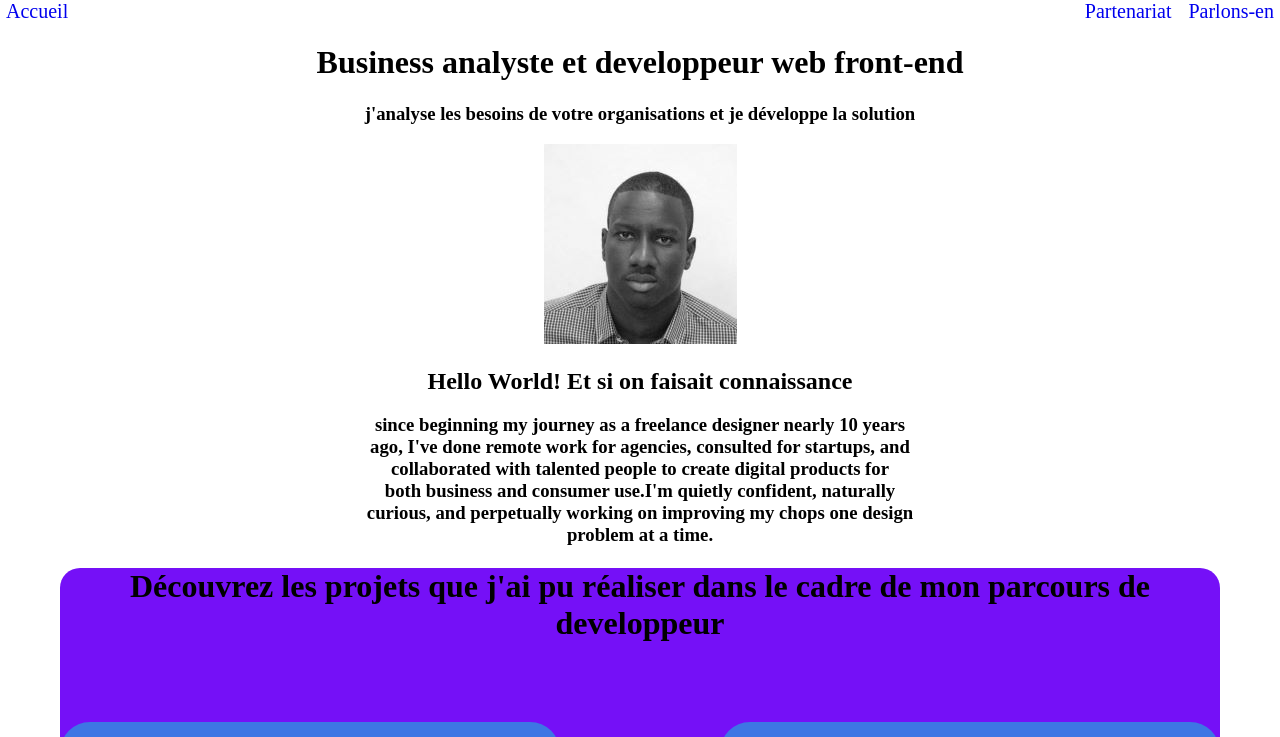
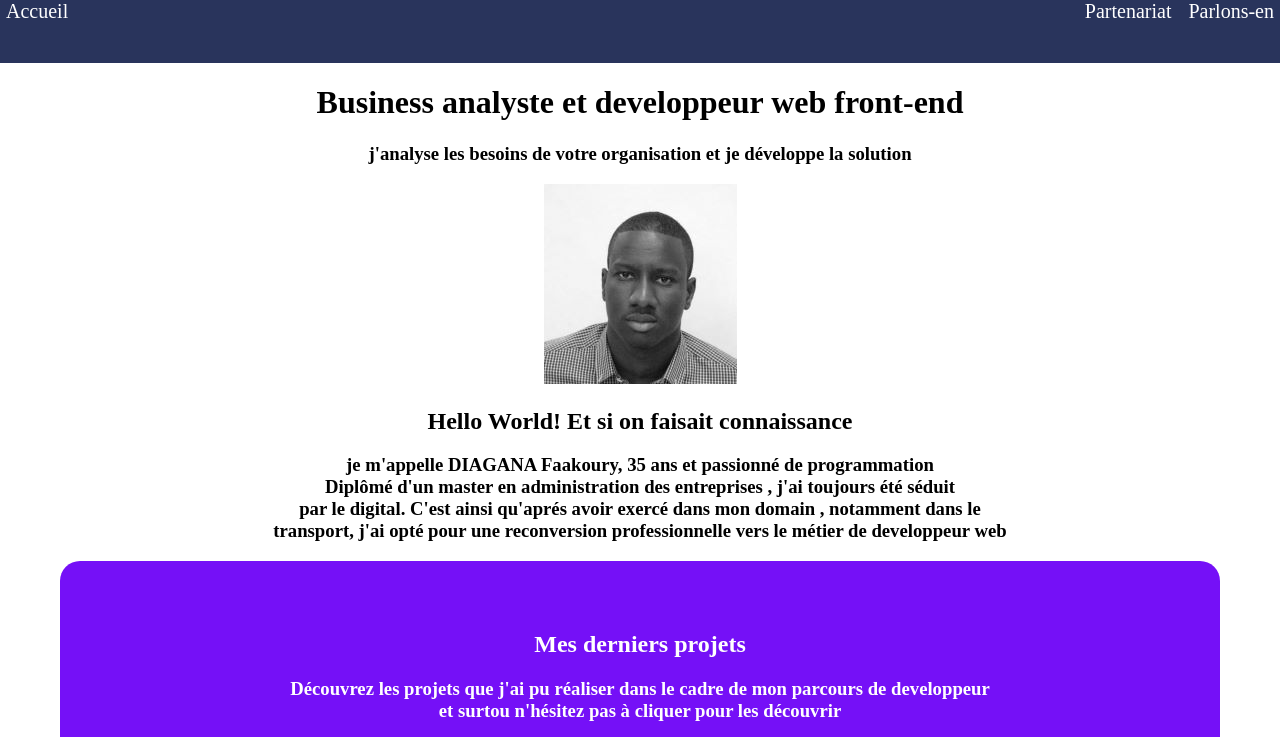
Before and after one commit to Fdiagana/portfolio, a plain HTML site: page index.html in a window 1280 px wide. Shown: the top 737 px of the page. Drawn offline with Linux system fonts and the light colour scheme; a web font is replaced by a local one.

Commit message:
first commit

```diff
--- a/index.html
+++ b/index.html
@@ -33,7 +33,7 @@
                 Business analyste et developpeur web front-end
             </h1>
             <h3>
-                j'analyse les besoins de votre organisations et je développe la solution
+                j'analyse les besoins de votre organisation et je développe la solution
             </h3>
             <p>
                 <img src="images/pp-small.jpg">
@@ -44,18 +44,19 @@
                 Hello World! Et si on faisait connaissance
             </h2>
             <h3>
-                since beginning my journey as a freelance designer nearly 10 years<br> ago,
-                I've done remote work for agencies, consulted for startups, and <br>
-                collaborated with talented people to create digital products for<br>
-                both business and consumer use.I'm quietly confident, naturally <br>
-                curious, and perpetually working on improving my chops one design<br>
-                problem at a time.
+                je m'appelle DIAGANA Faakoury, 35 ans et passionné de programmation <br>
+                Diplômé d'un master en administration des entreprises , j'ai toujours été séduit<br>
+                par le digital. C'est ainsi qu'aprés avoir exercé dans mon domain , notamment dans le <br>
+                transport, j'ai opté pour une reconversion professionnelle vers le métier de developpeur web<br>
+
             </h3>
         </div>
         <main>
-            <h1>
-                Découvrez les projets que j'ai pu réaliser dans le cadre de mon parcours de developpeur
-            </h1>
+            <h2 class="project"> Mes derniers projets</h2>
+            <h3 class="project">
+                Découvrez les projets que j'ai pu réaliser dans le cadre de mon parcours de developpeur <br>
+                et surtou n'hésitez pas à cliquer pour les découvrir
+            </h3>
             <div class="main-box-1">
                 <div class="main-box-1-resa">
                     <div>
--- a/style.css
+++ b/style.css
@@ -7,6 +7,8 @@ body{
 display: flex;
 justify-content: space-between;
 font-size: 20px;
+background-color: #29345c ;
+padding-bottom: 40px ;
 }
 
 .intro{
@@ -14,10 +16,15 @@ font-size: 20px;
 }
 .presentation{
     text-align: center;
+
+}
+.project{
+    color: white;
 }
 a{
     margin: 6px;
     text-decoration: none;
+    color: white;
 }
 
 
@@ -28,6 +35,7 @@ main{
     margin-left: 60px;
     border-radius: 20px 20px 0px 0px;
     padding-bottom: 60px;
+    padding: 50px;
 
 }
 .main-box-1{
@@ -88,5 +96,5 @@ footer{
     background-color: #141c3a;
     flex-direction: row;
     padding-top: 60px;
-    font-size: 25px;
+    font-size: 20px;
 }
```
